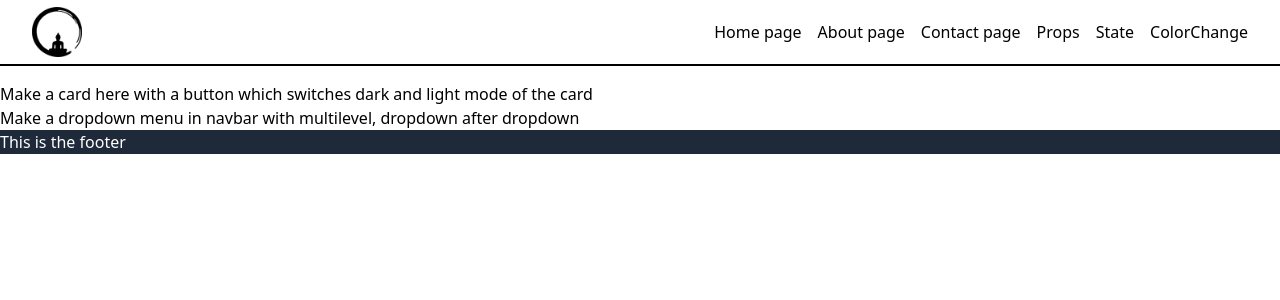
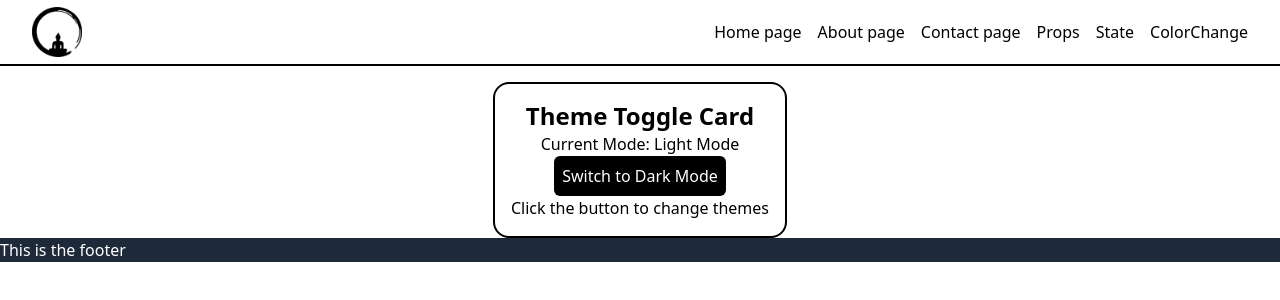
Before and after one commit to anwrat/Setting-Up-Next.js, a Next.js app: page /colorchange in a window 1280 px wide. Shown: the top 300 px of the page. Built offline with nearby package versions, Linux system fonts and the light colour scheme.

Commit message:
ColorChanging card using state

```diff
--- a/src/app/colorchange/page.js
+++ b/src/app/colorchange/page.js
@@ -1,8 +1,16 @@
+'use client';
+import { useState } from "react";
+
 export default function ColorChange(){
+    const [theme,changetheme] = useState("Light");
     return(
-        <div>
-            <p>Make a card here with a button which switches dark and light mode of the card</p>
-            <p>Make a dropdown menu in navbar with multilevel, dropdown after dropdown</p>
+        <div className="text-center">
+            <div className={`w-fit mx-auto p-4 text-center border-2 rounded-2xl ${theme === "Dark" ? "bg-black text-white" : "bg-white text-black"}`}>
+                <h1 className="font-bold text-2xl">Theme Toggle Card</h1>
+                <h1>Current Mode: {theme} Mode</h1>
+                <button onClick={()=>{changetheme(theme === "Light" ? "Dark" : "Light")}} className={`cursor-pointer p-2 rounded-md ${theme === "Light" ? "bg-black text-white" : "bg-white text-black"}`}>Switch to {theme === "Light" ? "Dark" : "Light"} Mode</button>
+                <h1>Click the button to change themes</h1>
+            </div>
         </div>
     );
 }
```
